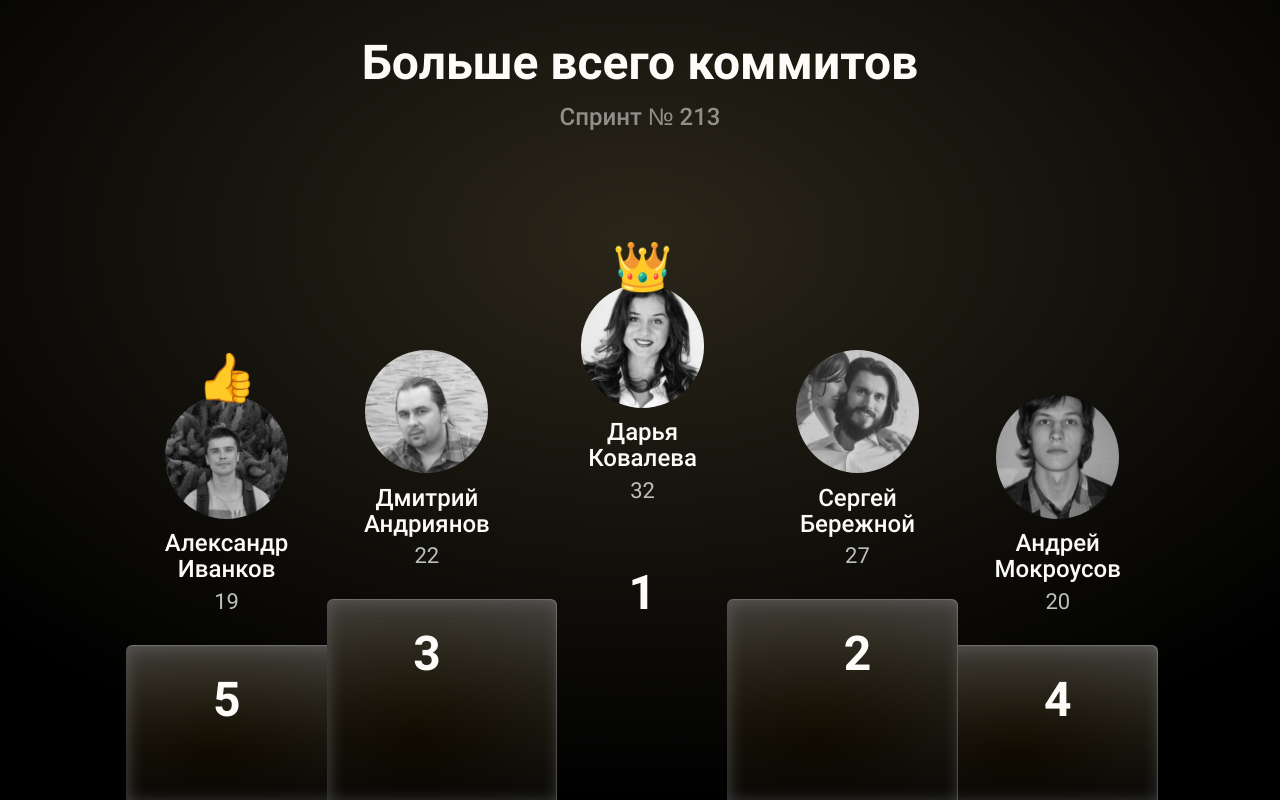
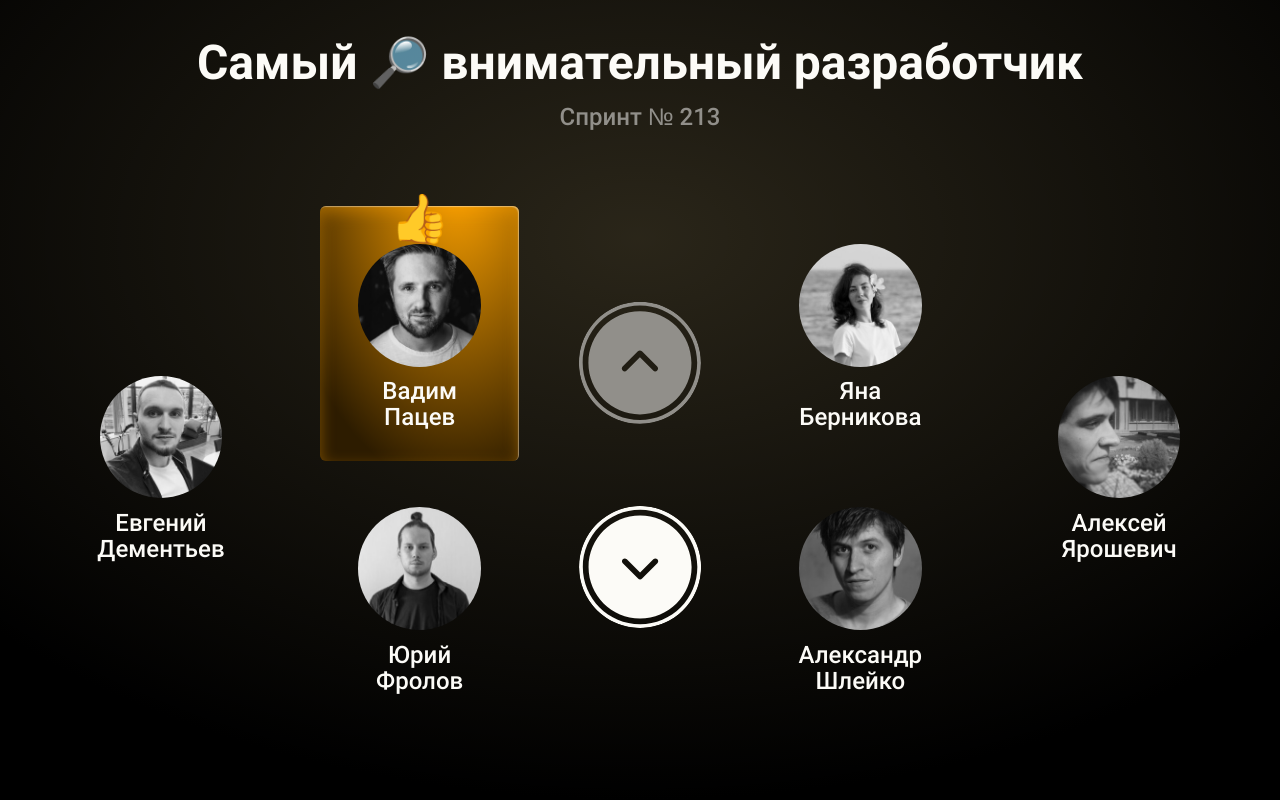
Before and after one commit to MaximSinyukov/shri-2021-task-1, a website built with webpack: page src/index.html in a window 1280 px wide. Built offline with nearby package versions, Linux system fonts and the light colour scheme.

Commit message:
feat: создать блок vote

```diff
--- a/src/index.html
+++ b/src/index.html
@@ -8,71 +8,77 @@
 </head>
 <body class="page theme_dark">
   <section class="stories">
-    <h1 class="stories__title">Больше всего коммитов</h1>
+    <h1 class="stories__title">Самый 🔎 внимательный разработчик</h1>
     <h2 class="stories__subtitle">Спринт № 213</h2>
-    <div class="leaders">
-      <div class="leaders__column leaders__column_small   leaders__column_choice">
-        <div class="person">
-          <span class="person__emoji">👍</span>
-          <div class="person__photo-container">
-            <img class="person__photo" src="<%=require('./images/8.jpg')%>" alt="фото участника">
-          </div>
-          <span class="person__name">Александр Иванков</span>
-          <span class="person__results">19</span>
-        </div>
-        <div class="leaders__base">
-          <span class="leaders__number">5</span>
-        </div>
-      </div>
-      <div class="leaders__column leaders__column_medium">
+    <div class="vote">
+      <button type="button" class="vote__button vote__button_up" disabled></button>
+      <button type="button" class="vote__button vote__button_down"></button>
+      <ul class="vote__cards-container">
+        <li class="vote__card">
           <div class="person">
             <div class="person__photo-container">
-            <img class="person__photo" src="<%=require('./images/7.jpg')%>" alt="фото участника">
+              <img class="person__photo" src="<%=require('./images/1.jpg')%>" alt="фото участника">
             </div>
-          <span class="person__name">Дмитрий Андриянов</span>
-          <span class="person__results">22</span>
+            <span class="person__name">Евгений Дементьев</span>
           </div>
-        <div class="leaders__base">
-          <span class="leaders__number">3</span>
+        </li>
+        <li class="vote__card vote__card_selected">
+          <div class="person">
+            <div class="person__photo-container">
+              <img class="person__photo" src="<%=require('./images/4.jpg')%>" alt="фото участника">
             </div>
+            <span class="person__name">Вадим Пацев</span>
           </div>
-      <div class="leaders__column leaders__column_large">
+        </li>
+        <li class="vote__card">
           <div class="person">
-          <span class="person__emoji">👑</span>
             <div class="person__photo-container">
-            <img class="person__photo" src="<%=require('./images/3.jpg')%>" alt="фото участника">
+              <img class="person__photo" src="<%=require('./images/10.jpg')%>" alt="фото участника">
             </div>
-          <span class="person__name">Дарья Ковалева</span>
-          <span class="person__results">32</span>
+            <span class="person__name">Яна Берникова</span>
           </div>
-        <div class="leaders__base">
-          <span class="leaders__number">1</span>
+        </li>
+        <li class="vote__card">
+          <div class="person">
+            <div class="person__photo-container">
+              <img class="person__photo" src="<%=require('./images/12.jpg')%>" alt="фото участника">
             </div>
+            <span class="person__name">Алексей Ярошевич</span>
           </div>
-      <div class="leaders__column leaders__column_medium">
-        <div class="person person_right-columns">
+        </li>
+        <li class="vote__card">
+          <div class="person">
             <div class="person__photo-container">
-            <img class="person__photo" src="<%=require('./images/9.jpg')%>" alt="фото участника">
+              <img class="person__photo" src="<%=require('./images/11.jpg')%>" alt="фото участника">
             </div>
-          <span class="person__name">Сергей Бережной</span>
-          <span class="person__results">27</span>
+            <span class="person__name">Юрий Фролов</span>
           </div>
-        <div class="leaders__base leaders__base_right-columns">
-          <span class="leaders__number">2</span>
+        </li>
+        <li class="vote__card">
+          <div class="person">
+            <div class="person__photo-container">
+              <img class="person__photo" src="<%=require('./images/2.jpg')%>" alt="фото участника">
             </div>
+            <span class="person__name">Александр Шлейко</span>
           </div>
-      <div class="leaders__column leaders__column_small ">
-        <div class="person person_right-columns">
+        </li>
+        <li class="vote__card vote__card_portrait">
+          <div class="person">
+            <div class="person__photo-container">
+              <img class="person__photo" src="<%=require('./images/5.jpg')%>" alt="фото участника">
+            </div>
+            <span class="person__name">Александр Николаичев</span>
+          </div>
+        </li>
+        <li class="vote__card vote__card_portrait">
+          <div class="person">
             <div class="person__photo-container">
               <img class="person__photo" src="<%=require('./images/6.jpg')%>" alt="фото участника">
             </div>
             <span class="person__name">Андрей Мокроусов</span>
-          <span class="person__results">20</span>
           </div>
-        <div class="leaders__base leaders__base_right-columns">
-          <span class="leaders__number">4</span>
-        </div>
-      </div>
+        </li>
+      </ul>
     </div>
   </section>
 </body>
--- a/src/page/index.css
+++ b/src/page/index.css
@@ -7,3 +7,4 @@
 @import url(../styles/leaders/leaders.css);
 @import url(../styles/person/person.css);
 @import url(../styles/person/_right-columns/person_right-columns.css);
+@import url(../styles/vote/vote.css);
--- a/src/styles/theme/_dark/theme_dark.css
+++ b/src/styles/theme/_dark/theme_dark.css
@@ -2,9 +2,13 @@
   background: radial-gradient(70.24% 70.24% at 49.87% 29.76%, rgba(19, 14, 0, 0.9) 0%, #000000 100%);
   --main-text-color: #fcfbf7;
   --secondary-text-color: #918f8a;
+  --background-gold: radial-gradient(91.67% 122.17% at 69.17% -11.17%, #FFA300 0%, #2D1C00 100%);
+  --box-shadow-gold: inset -1px 1px 1px rgba(255, 255, 255, 0.4), inset 0px 6px 15px rgba(255, 162, 0, 0.4);
   --leaders-base-background: linear-gradient(180deg, rgba(0, 0, 0, 0) -2.22%, rgba(0, 0, 0, 0.8) 100%), radial-gradient(149.08% 95.38% at 38.75% 71.48%, #000000 0%, #231900 0.01%, #4D4D4D 100%);
   --leaders-base-shadow: inset -1px 1px 1px rgba(255, 255, 255, 0.2), inset 2px 2px 16px rgba(103, 103, 103, 0.6);
-  --leaders-base-background-large: radial-gradient(91.67% 122.17% at 69.17% -11.17%, #FFA300 0%, #2D1C00 100%);
-  --leaders-base-shadow-large: inset -1px 1px 1px rgba(255, 255, 255, 0.4), inset 0px 6px 15px rgba(255, 162, 0, 0.4);
   --leaders-photo-grayscale: grayscale(100%);
+  --vote-button-url: url(../../../images/button-dark.svg);
+  --vote-disabled-button-url: url(../../../images/button-hover-dark.svg);
+  --vote-hover-background: radial-gradient(85.62% 148.33% at 49.85% 100%, rgba(68, 58, 42, 0.7864) 0%, rgba(0, 0, 0, 0.8) 100%);
+  --vote-hover-shadow: inset -1px 1px 1px rgba(255, 255, 255, 0.2), inset 2px 2px 16px rgba(255, 255, 255, 0.1);
 }
--- a/src/styles/theme/_light/theme_light.css
+++ b/src/styles/theme/_light/theme_light.css
@@ -2,9 +2,13 @@
   background: #fff;
   --main-text-color: #261c00;
   --secondary-text-color: #bfbfbf;
+  --background-gold: linear-gradient(180deg, #FFF2D1 0.82%, #FFD66C 100%);
+  --box-shadow-gold: inset -1px 1px 1px rgba(255, 255, 255, 0.5), inset 0px 0px 20px rgba(255, 176, 57, 0.8);
   --leaders-base-background: linear-gradient(180deg, rgba(244, 244, 244, 0.9) 0.82%, #E9E9E9 100%, rgba(234, 234, 234, 0) 100%);
   --leaders-base-shadow: inset -1px 1px 1px rgba(255, 255, 255, 0.5), inset 0px 0px 20px rgba(207, 207, 207, 0.5);
-  --leaders-base-background-large: linear-gradient(180deg, #FFF2D1 0.82%, #FFD66C 100%);
-  --leaders-base-shadow-large: inset -1px 1px 1px rgba(255, 255, 255, 0.5), inset 0px 0px 20px rgba(255, 176, 57, 0.8);
   --leaders-photo-grayscale: none;
+  --vote-button-url: url(../../../images/button-light.svg);
+  --vote-disabled-button-url: url(../../../images/button-hover-light.svg);
+  --vote-hover-background: linear-gradient(180deg, #FFF2D1 0.82%, #FFD66C 100%);
+  --vote-hover-shadow: inset -1px 1px 1px rgba(255, 255, 255, 0.5), inset 0px 0px 20px rgba(255, 176, 57, 0.8);
 }
--- /dev/null
+++ b/src/styles/vote/__button/_up/vote__button_up.css
@@ -0,0 +1,18 @@
+.vote__button_up {
+  transform: translate(-50%, 0) rotate(180deg);
+  top: calc(100vh * 0.12);
+  bottom: auto;
+}
+
+@media screen and (orientation: landscape) and (max-width : 540px) {
+  .vote__button {
+    top: calc(100vh * 0.1383);
+  }
+}
+
+@media screen and (orientation: portrait) {
+  .vote__button_up  {
+    top: 4.37%;
+    bottom: auto;
+  }
+}
--- /dev/null
+++ b/src/styles/vote/__button/vote__button.css
@@ -0,0 +1,53 @@
+.vote__button {
+  display: block;
+  background-image: var(--vote-button-url);
+  background-size: cover;
+  background-position: center;
+  width: 10.53%;
+  background-color: transparent;
+  border: none;
+  padding: 0;
+  position: absolute;
+  left: 50%;
+  bottom: calc(100vh * 0.12);
+  transform: translate(-50%, 0);
+  transition: background-image .3s ease;
+  cursor: pointer;
+  border-radius: 50%;
+  overflow: hidden;
+}
+
+.vote__button::after {
+  content: '';
+  display: block;
+  padding-top: 100%;
+}
+
+.vote__button:disabled, .vote__button:hover, .vote__button:active {
+  background-image: var(--vote-disabled-button-url);
+}
+
+.vote__button:disabled {
+  cursor: default;
+}
+
+@media screen and (orientation: landscape) and (max-width : 540px) {
+  .vote__button {
+    bottom: calc(100vh * 0.1383);
+  }
+}
+
+
+@media screen and (orientation: portrait) {
+  .vote__button {
+    width: 19.51%;
+    top: auto;
+    bottom: 4.37%;
+  }
+}
+
+@media screen and (orientation: portrait) and (max-width : 768px) {
+  .vote__button {
+    max-width: 110px;
+  }
+}
--- /dev/null
+++ b/src/styles/vote/__card/_selected/vote__card_selected.css
@@ -0,0 +1,37 @@
+.vote__card_selected {
+  border-radius: 6px;
+  background: var(--background-gold);
+  box-shadow: var(--box-shadow-gold);
+}
+
+.vote__card_selected::after {
+  content: '👍';
+  position: absolute;
+  top: -4.5%;
+  left: 50%;
+  transform: translate(-50%, 0);
+  z-index: 5;
+  font-size: 78px;
+  line-height: 80px;
+}
+
+@media screen and (orientation: portrait) and (max-width : 1600px), screen and (orientation: landscape) and (max-width : 1680px) {
+  .vote__card_selected::after {
+    font-size: 66px;
+    line-height: 68px;
+  }
+}
+
+@media screen and (orientation: portrait) and (max-width : 1152px), screen and (orientation: landscape) and (max-width : 1440px) {
+  .vote__card_selected::after {
+    font-size: 48px;
+    line-height: 50px;
+  }
+}
+
+@media screen and (orientation: portrait) and (max-width : 540px), screen and (orientation: landscape) and (max-width : 1152px) {
+  .vote__card_selected::after {
+    font-size: 30px;
+    line-height: 32px;
+  }
+}
--- /dev/null
+++ b/src/styles/vote/__card/vote__card.css
@@ -0,0 +1,59 @@
+.vote__card {
+  display: block;
+  position: relative;
+  border-radius: 6px;
+  z-index: 5;
+  cursor: pointer;
+  box-sizing: border-box;
+}
+
+.vote__card:not(.vote__card_selected)::after {
+  z-index: -1;
+  position: absolute;
+  top: 0;
+  left: 0;
+  width: 100%;
+  height: 100%;
+  content: '';
+  border-radius: 6px;
+  opacity: 0;
+  transition: opacity .5s ease;
+  background: var(--vote-hover-background);
+  box-shadow: var(--vote-hover-shadow);
+}
+
+.vote__card:not(.vote__card_selected):hover::after {
+  opacity: 1;
+}
+
+.vote__card:first-of-type {
+  grid-row: 1/3;
+}
+
+.vote__card:nth-of-type(4) {
+  grid-column: -1/-2;
+  grid-row: 1/3;
+}
+
+@media screen and (orientation: portrait) {
+  .vote__card:nth-of-type(2) {
+    grid-column: 2/3;
+    grid-row: 1/4;
+    margin: 81.73% auto auto;
+  }
+
+  .vote__card:nth-of-type(4) {
+    grid-column: 1/2;
+    grid-row: 2/3;
+  }
+
+  .vote__card:nth-of-type(5) {
+    grid-column: 2/3;
+    grid-row: 1/4;
+    margin: auto auto 81.73%;
+  }
+
+  .vote__card:first-of-type {
+    grid-row: 1/2;
+  }
+}
--- /dev/null
+++ b/src/styles/vote/__cards-container/vote__cards-container.css
@@ -0,0 +1,60 @@
+.vote__cards-container {
+  margin: 0 auto;
+  list-style: none;
+  padding: 0;
+  display: grid;
+  align-items: center;
+  grid-template-columns: 1fr 1fr 10.6% 1fr 1fr;
+  grid-template-rows: 1fr 1fr;
+  gap: calc(100vh * 0.0106) 5.13%;
+}
+
+.vote__cards-container::before {
+  content: '';
+  grid-column: 3/4;
+  grid-row: 1/2;
+}
+
+.vote__cards-container::after {
+  content: '';
+  grid-column: 3/4;
+  grid-row: 2/3;
+}
+
+@media screen and (orientation: portrait) {
+  .vote__cards-container {
+    align-content: space-evenly;
+    grid-template-columns: repeat(3, 1fr);
+    grid-template-rows: repeat(3, min-content);
+    column-gap: 2.44%;
+    row-gap: initial;
+  }
+
+  .vote__cards-container::before {
+    grid-column: 2/3;
+    grid-row: 1/4;
+  }
+
+  .vote__cards-container::after {
+    grid-column: 2/3;
+    grid-row: 1/4;
+  }
+}
+
+@media screen and (orientation: portrait) and (max-width : 768px) {
+  .vote__cards-container {
+    max-width: 560px;
+  }
+}
+
+@media screen and (orientation: portrait) and (max-width : 600px) {
+  .vote__cards-container {
+    max-width: 505px;
+  }
+}
+
+@media screen and (orientation: portrait) and (max-width : 400px) {
+  .vote__cards-container {
+    max-width: 335px;
+  }
+}
--- /dev/null
+++ b/src/styles/vote/vote.css
@@ -0,0 +1,27 @@
+@import url(./__button/vote__button.css);
+@import url(./__button/_up/vote__button_up.css);
+@import url(./__cards-container/vote__cards-container.css);
+@import url(./__card/vote__card.css);
+@import url(./__card/_selected/vote__card_selected.css);
+@import url(./__card/_portrait/vote__card_portrait.css);
+
+.vote {
+  width: 80.42%;
+  margin: auto;
+  position: relative;
+}
+
+@media screen and (orientation: landscape) and (max-width : 1600px) {
+  .vote {
+    width: 90.42%;
+  }
+}
+
+@media screen and (orientation: portrait) {
+  .vote {
+    display: flex;
+    margin: 0 6.38%;
+    width: 87.24%;
+    flex-grow: 1;
+  }
+}
```
Also changed, not shown: src/styles/vote/__card/_portrait/vote__card_portrait.css (added, +9 -0 lines), src/images/button-dark.svg (added), src/images/button-hover-dark.svg (added), src/images/button-hover-light.svg (added), src/images/button-light.svg (added). Lines whose indentation alone changed are shown as unchanged.
